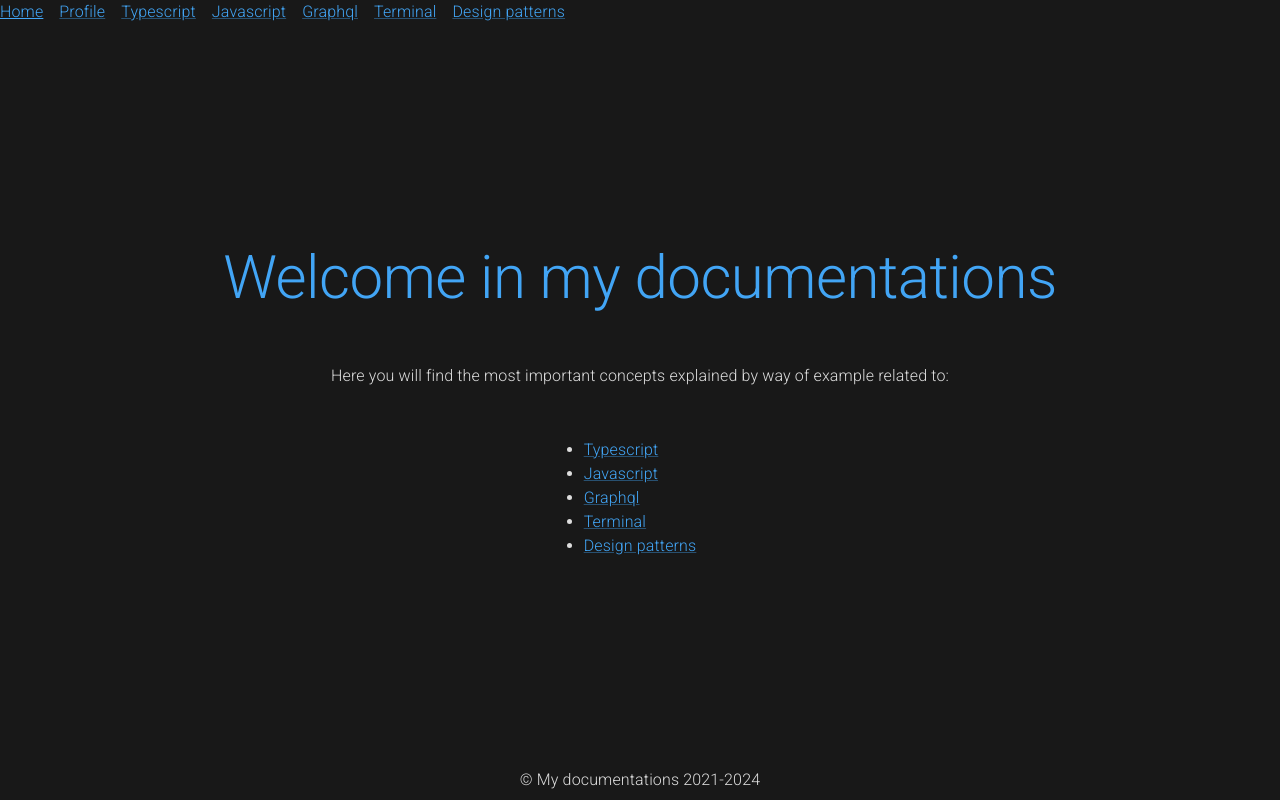
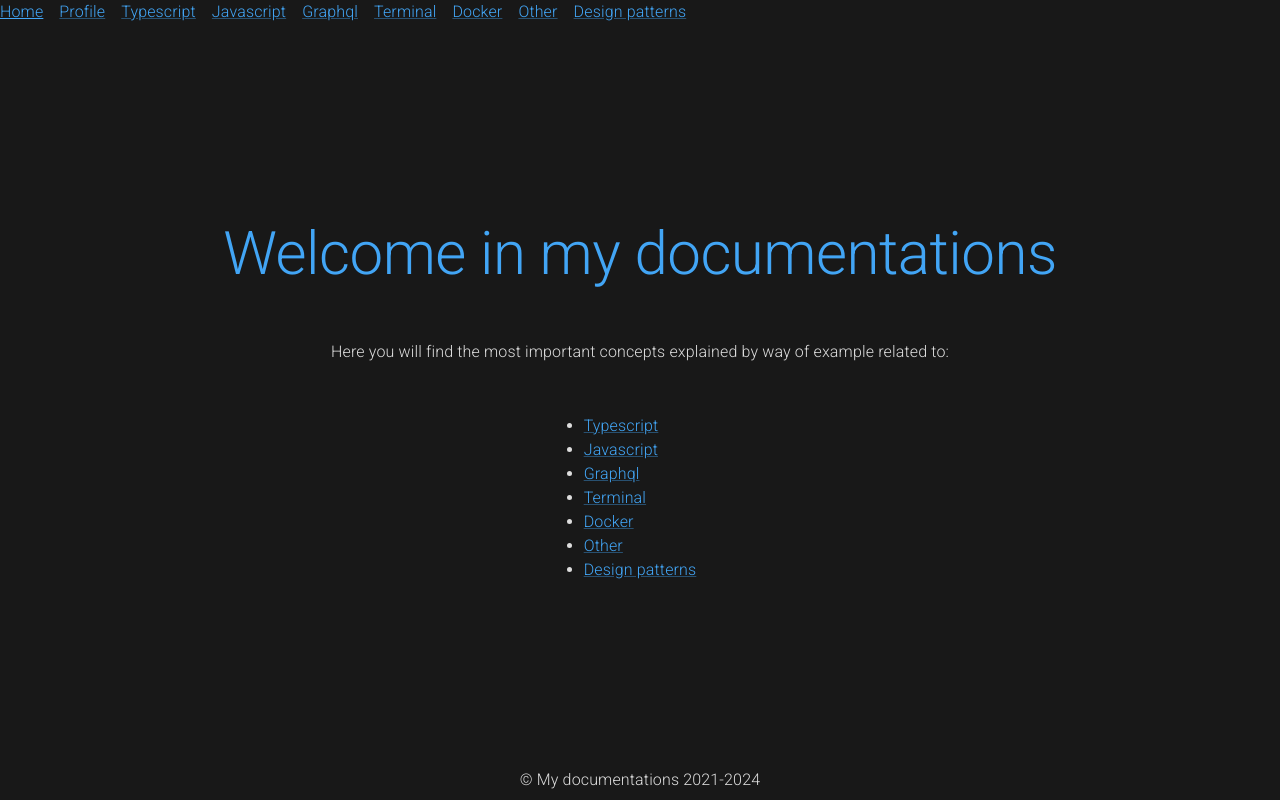
Before and after one commit to MateuszMG/my_documentations, a Next.js app: page / in a window 1280 px wide. Built offline with nearby package versions, Linux system fonts and the light colour scheme.

Commit message:
add new AvailableCategories

```diff
--- a/src/const.ts
+++ b/src/const.ts
@@ -3,6 +3,8 @@ export type AvailableCategories =
   | 'typescript'
   | 'graphql'
   | 'terminal'
+  | 'docker'
+  | 'other'
   | 'design patterns';
 
 export const availableCategories: AvailableCategories[] = [
@@ -10,6 +12,8 @@ export const availableCategories: AvailableCategories[] = [
   'javascript',
   'graphql',
   'terminal',
+  'docker',
+  'other',
   'design patterns',
 ];
 
```
